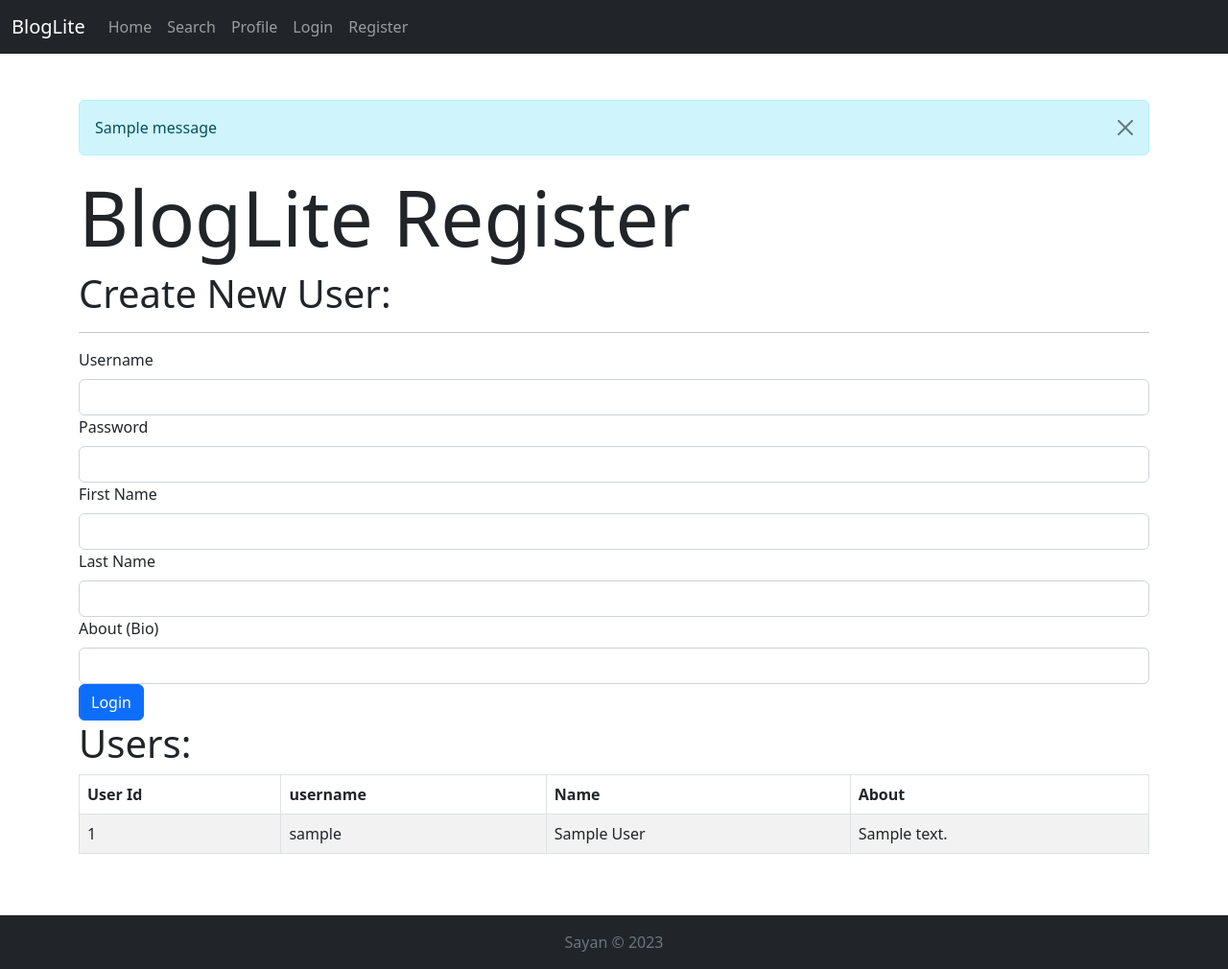
After one commit to sayan01/bloglite, a Flask app: page /register in a window 1280 px wide. The commit adds this page. Shown: the whole page at 96% size. Run offline with Flask 2, Linux system fonts and the light colour scheme; tables that the repository leaves empty hold one stand-in row (values such as "Sample post"); one stand-in notice (Sample message) is shown.

Commit message:
separate app.py into multiple files

```diff
--- a/app.py
+++ b/app.py
@@ -1,28 +1,19 @@
 #!/bin/env python3
-import sys
-from flask import Flask, render_template
+from flask import Flask
 
 app = Flask(__name__)
 
-@app.route('/')
-def home():
-    return render_template("index.html")
+# configure Flask app
+import config
 
+# Import Flask-WTF forms classes
+from forms import *
 
-@app.route('/user/<id>', methods=['GET'])
-def get_user(id):
-    return render_template("user/index.html",
-    profileactive="active",
-    user = {"username": "sayan", "fname": "Sayan", "lname": "Ghosh", "about": "I code stuff", "id": id})
+# Init DB and declare all db models
+from models import *
 
-
-# error pages
-# invalid url
-@app.errorhandler(404)
-def error404(e):
-    return render_template("error/404.html", error=e), 404
-
-
+# Init routes
+from routes import *
 
 if __name__ == '__main__':
     app.run()
--- /dev/null
+++ b/forms.py
@@ -0,0 +1,25 @@
+from flask_wtf import *
+from wtforms import *
+from wtforms.validators import *
+
+# Login Form Class
+class LoginForm(FlaskForm):
+    username = StringField("Username", validators=[DataRequired(),
+        Length(max=32)])
+    password = PasswordField("Password", validators=[DataRequired(),
+        Length(min=8,
+        message="Password should be atleast 8 characteres long")])
+    submit = SubmitField("Login")
+
+
+# Form Class Register
+class RegisterForm(FlaskForm):
+    username = StringField("Username", validators=[DataRequired(),
+        Length(max=32)])
+    password = PasswordField("Password", validators=[DataRequired(),
+        Length(min=8,
+        message="Password should be atleast 8 characteres long")])
+    fname = StringField("First Name", validators=[DataRequired(), Length(max=50)])
+    lname = StringField("Last Name", validators=[Length(max=50)])
+    about = StringField("About (Bio)", validators=[DataRequired(), Length(max=256)])
+    submit = SubmitField("Login")
--- /dev/null
+++ b/routes.py
@@ -0,0 +1,63 @@
+from flask import render_template, flash
+from models import *
+from forms import *
+from auth import *
+from app import app
+
+@app.route('/')
+def home():
+    return render_template("index.html")
+
+@app.route('/search')
+def search():
+    return render_template("search/index.html")
+
+@app.route('/user/<id>', methods=['GET'])
+def get_user(id):
+    return render_template("user/index.html",
+    profileactive="active",
+    user = {"username": "sayan", "fname": "Sayan", "lname": "Ghosh", "about": "I code stuff", "id": id})
+
+@app.route('/login', methods=['GET','POST'])
+def login():
+    username, password = None, None
+    form = LoginForm()
+    # Validate Form
+    if form.validate_on_submit():
+        username = form.username.data
+        password = form.password.data
+        form.username.data = ''
+        form.password.data = ''
+        if password == "12345678":
+            flash('Login successful')
+        else:
+            flash('Login failed')
+    return render_template("user/login.html",
+        username = username,
+        password = password,
+        form = form)
+
+@app.route('/register', methods=['GET', 'POST'])
+def register():
+    username, password, fname, lname, about = [None]*5
+    form = RegisterForm()
+    if form.validate_on_submit():
+        user = User.query.filter_by(username=form.username.data).first()
+        if user:
+            flash('username already taken')
+        else:
+            username, password, fname, lname, about = form.username.data, form.password.data, form.fname.data, form.lname.data, form.about.data
+            user = User(username=username, passhash=hashpass(username,password), fname=fname, lname=lname, about=about)
+            db.session.add(user)
+            db.session.commit()
+            form.username.data, form.password.data, form.fname.data, form.lname.data, form.about.data = ['']*5
+            flash('Registration Successful')
+    users = User.query.order_by(User.joined)
+    return render_template("user/register.html",
+    username = username, password = password, fname = fname, lname = lname, about = about, form=form, users=users)
+
+# error pages
+# invalid url
+@app.errorhandler(404)
+def error404(e):
+    return render_template("error/404.html", error=e), 404
--- /dev/null
+++ b/templates/alert.html
@@ -0,0 +1,6 @@
+{% for message in get_flashed_messages() %}
+    <div class="alert alert-info alert-dismissible fade show" role="alert">
+        {{ message }}
+        <button type="button" class="btn-close" data-bs-dismiss="alert" aria-label="Close"></button>
+    </div>
+{% endfor %}
--- a/templates/header.html
+++ b/templates/header.html
@@ -6,9 +6,11 @@
     </button>
     <div class="collapse navbar-collapse" id="navbarNavAltMarkup">
       <div class="navbar-nav">
-        <a class="nav-link {{ homeactive }}" href="/">Home</a>
-        <a class="nav-link {{ searchactive }}" href="/search">Search</a>
-        <a class="nav-link {{ profileactive }}" href="/user/sayan">Profile</a>
+        <a class="nav-link {{ homeactive }}" href="{{url_for('home')}}">Home</a>
+        <a class="nav-link {{ searchactive }}" href="{{ url_for('search') }}">Search</a>
+        <a class="nav-link {{ profileactive }}" href="{{ url_for('get_user', id='sayan') }}">Profile</a>
+        <a class="nav-link {{ profileactive }}" href="{{ url_for('login') }}">Login</a>
+        <a class="nav-link {{ profileactive }}" href="{{ url_for('register') }}">Register</a>
       </div>
     </div>
   </div>
--- a/templates/layout.html
+++ b/templates/layout.html
@@ -20,6 +20,7 @@
 <body>
     {% include "header.html" %}
     <div class="container my-5">
+        {% include "alert.html" %}
         {% block content %}
         {% endblock %}
         {% block script %}
--- /dev/null
+++ b/templates/user/register.html
@@ -0,0 +1,57 @@
+{% extends "layout.html" %}
+
+{% block title %}
+    Register - Bloglite
+{% endblock %}
+
+{% block content %}
+    <h1 class="display-1">BlogLite Register</h1>
+    {% if username %}
+        <h1>Hello {{ username }}! Registration Successful</h1>
+    {% else %}
+        <h1>Create New User:</h1>
+        <hr/>
+        <form action="" method="post">
+            {{ form.hidden_tag() }}
+            {{ form.username.label(class="form-label") }}
+            {{ form.username(class="form-control") }}
+
+            {{ form.password.label(class="form-label") }}
+            {{ form.password(class="form-control") }}
+
+            {{ form.fname.label(class="form-label") }}
+            {{ form.fname(class="form-control") }}
+
+            {{ form.lname.label(class="form-label") }}
+            {{ form.lname(class="form-control") }}
+
+            {{ form.about.label(class="form-label") }}
+            {{ form.about(class="form-control") }}
+
+            {{ form.submit(class="btn btn-primary") }}
+        </form>
+    {% endif %}
+
+    {% if users %}
+        <h1>Users:</h1>
+        <table class="table table-hover table-bordered table-striped">
+            <thead> <tr>
+                <th>User Id</th>
+                <th>username</th>
+                <th>Name</th>
+                <th>About</th>
+            </tr>
+            </thead>
+            <tbody>
+                {% for user in users %} <tr>
+                    <td>{{user.id}}</td>
+                    <td>{{user.username}}</td>
+                    <td>{{user.fname}} {{user.lname}}</td>
+                    <td>{{user.about}}</td>
+                </tr>
+                {% endfor %}
+            </tbody>
+        </table>
+    {% endif %}
+
+{% endblock content %}
```
Also changed, not shown: auth.py (added, +7 -0 lines), config.py (added, +8 -0 lines), models.py (added, +25 -0 lines), templates/search/index.html (added, +10 -0 lines), templates/user/login.html (added, +26 -0 lines), instance/db.sqlite3 (added), 1 other file.
